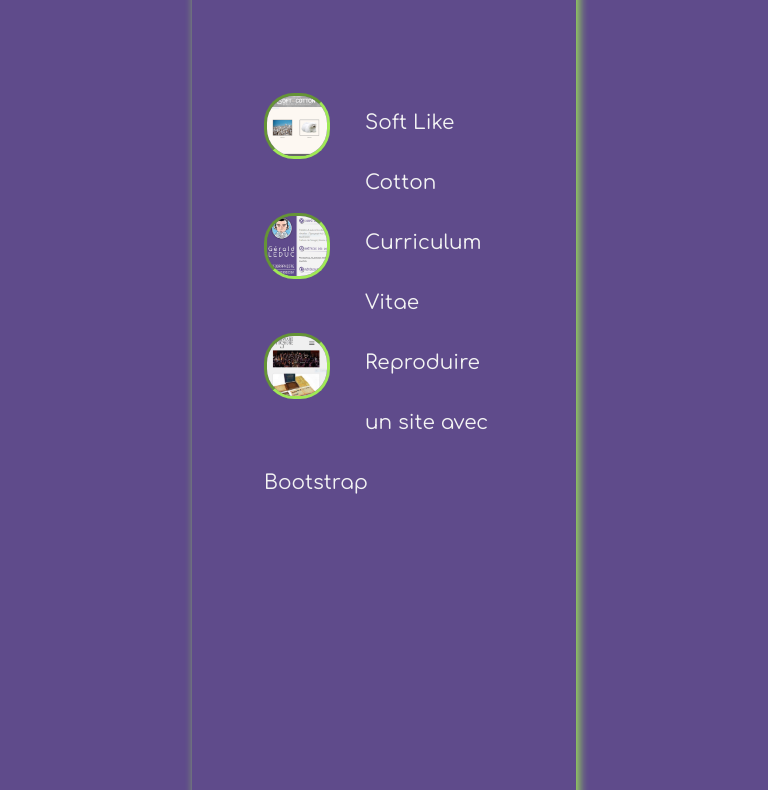
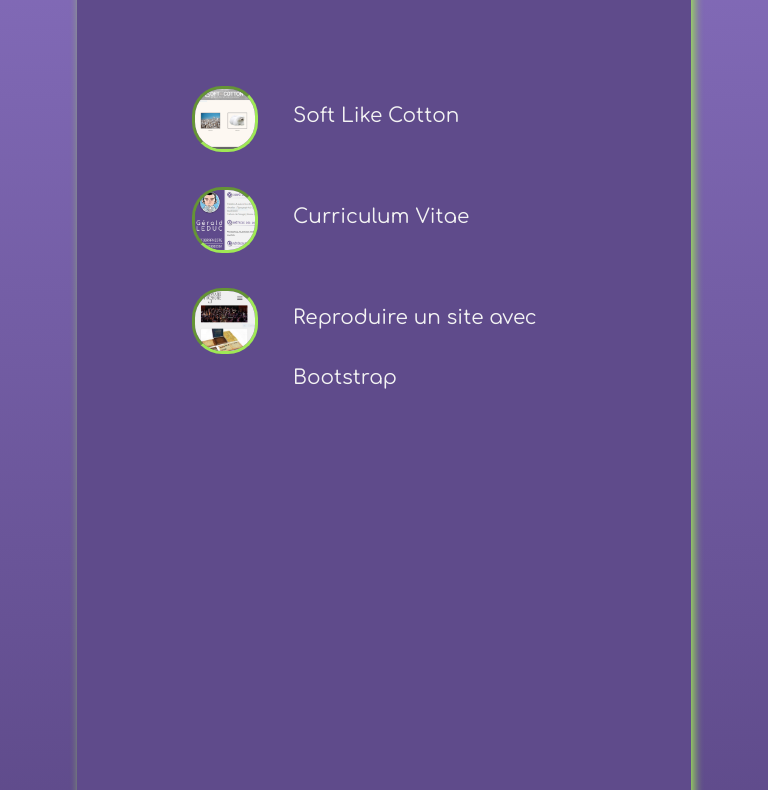
Before and after one commit to yoda69100/yoda69100.github.io, a browser extension: page index.html in a window 768 px wide. Shown: the part 179-969 px from the top of the page. Drawn offline with Linux system fonts and the light colour scheme.

Commit message:
Add files via upload

```diff
--- a/css/accueil.css
+++ b/css/accueil.css
@@ -9,15 +9,13 @@
 	font-family : 'Comfortaa', Sans-Serif;
 }
 html {
-	width: 100%;
-	height: 100%;
+	height: auto;
+	background : linear-gradient(to bottom, #876FBE 1%, #5F4B8B 100%);
 }
 body {
 	margin: auto;
 	height: 100%;
 	width: 100%;
-		max-width: 480px;
-		background-color:#5F4B8B;
 	color: ivory;
 	font-family: 'Comfortaa' Sans-Serif !important;
 	font-size: 16px;
@@ -30,6 +28,7 @@ h1{	font-weight: bold;
 	text-align: center;
 }
 .milieu {
+	background : #5F4B8B;
 	margin: auto;
 	padding: 15%;
 	box-shadow: 2px 2px 4px #9fe855;
@@ -60,11 +59,16 @@ img{
 	font-size : 20px;
 	font-family : 'Comfortaa', Sans-Serif;
 }
+html {
+	height: auto;
+	min-height: 100%;
+}
+
 body {
 	margin: auto;
 	height: 100%;
 	width: 100%;
-		background-color:#5F4B8B;
+	background : linear-gradient(to bottom, #876FBE 1%, #5F4B8B 100%);
 
 }
 h1 {
@@ -79,6 +83,7 @@ h1 {
 	vertical-align: top;
 	text-align: left;
 	width: 50%;
+	max-width: 500px;
 	border-radius: 5px;
 	margin: auto;
 	padding: 15%;
```
Lines whose indentation alone changed are shown as unchanged.
